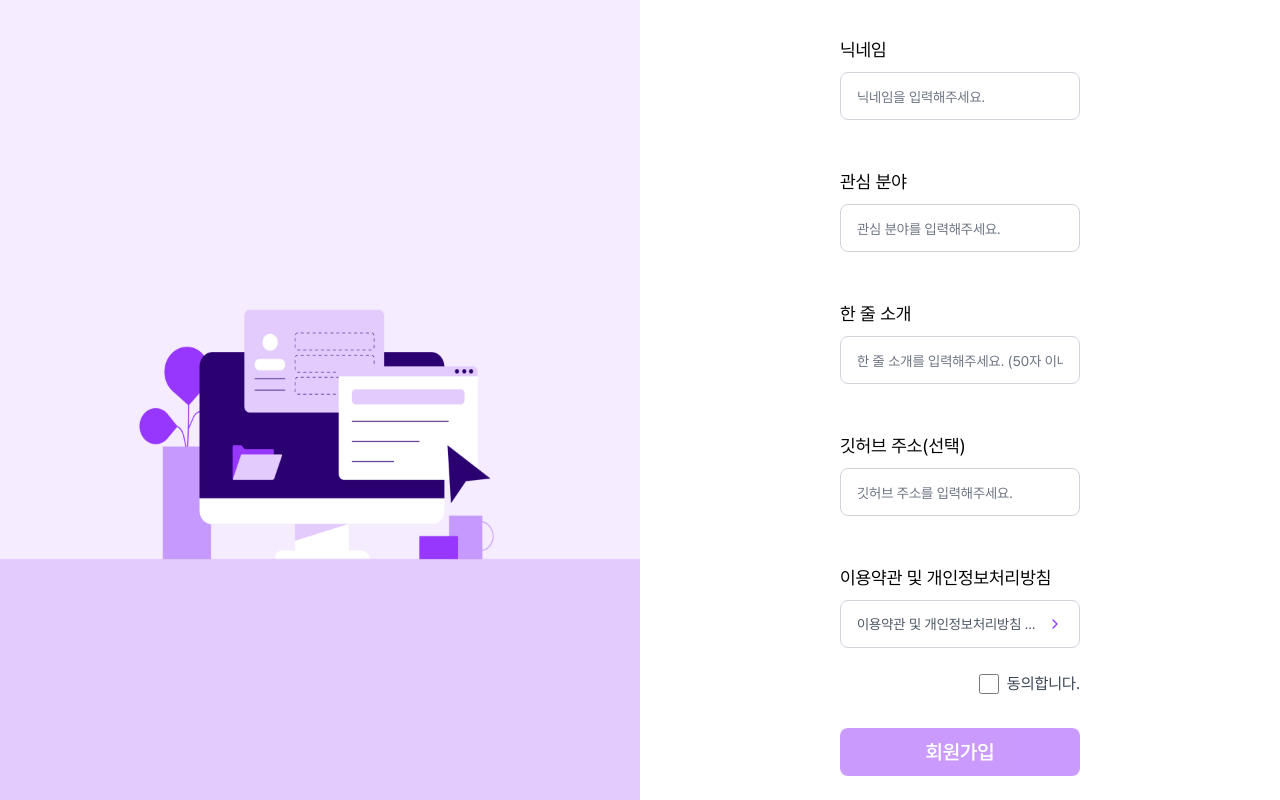
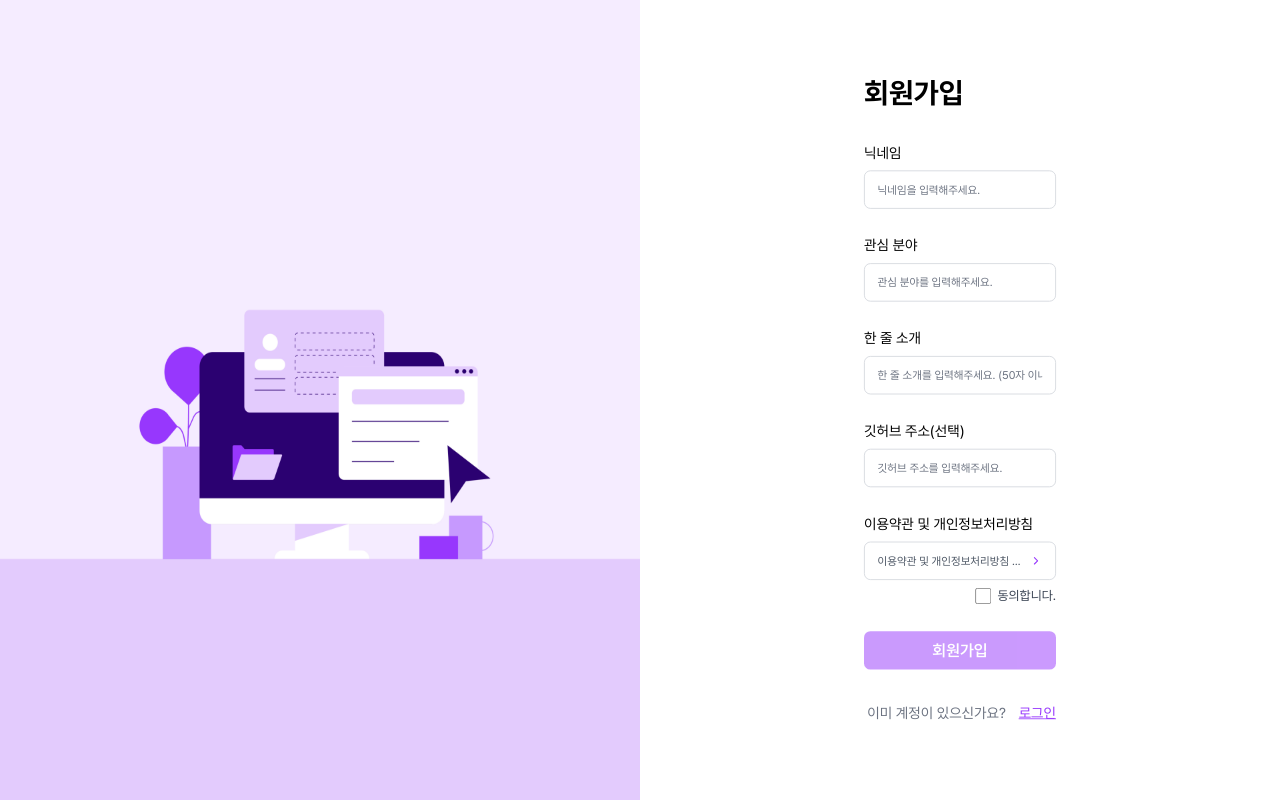
Before and after one commit to IT-Cotato/11th-TroubleLog-FE, a React (Vite) app: page /signup/oauth in a window 1280 px wide. Built offline with nearby package versions, Linux system fonts and the light colour scheme; no server answers.

Commit message:
styles: 카카오 회원가입 정보 입력 페이지 크기 조절

```diff
--- a/src/pages/Login/SignPageOauth.tsx
+++ b/src/pages/Login/SignPageOauth.tsx
@@ -245,8 +245,8 @@ const SignPageOauth = () => {
         alt="signup visual"
       />
 
-      {/* 우측 폼 (SignPageTwo와 동일 구조/간격) */}
-      <div className="w-full lg:w-1/2 h-full px-6 sm:px-16 lg:px-[200px] py-12 sm:py-24 lg:py-[281px] flex flex-col justify-center items-center">
+      {/* 우측 폼 래퍼 */}
+      <div className="w-full lg:w-1/2 h-full scale-[0.8] px-6 sm:px-16 lg:px-[200px] py-12 sm:py-24 lg:py-[281px] flex flex-col justify-center items-center">
         <div className="w-full max-w-[560px] flex flex-col items-center gap-10">
           <h2 className="text-black text-3xl sm:text-4xl lg:text-[36px] font-bold w-full font-pretendard">
             회원가입
@@ -254,8 +254,9 @@ const SignPageOauth = () => {
 
           <form
             onSubmit={handleSubmit}
-            className="flex flex-col items-start w-full gap-4"
+            className="flex flex-col items-start gap-4 w-full"
           >
+            <div className="flex flex-col items-start w-full">
               <Input
                 label="닉네임"
                 type="text"
@@ -292,7 +293,7 @@ const SignPageOauth = () => {
                 name="githubad"
               />
 
-            {/* 약관/개인정보 동의 영역 (SignPageTwo와 동일 플로우) */}
+              {/* 약관/개인정보 동의 영역 */}
               <TermsField
                 label="이용약관 및 개인정보처리방침"
                 onOpen={() => {
@@ -336,11 +337,12 @@ const SignPageOauth = () => {
                   </span>
                 </label>
               </div>
+            </div>
 
             {/* 상단 폼 에러 */}
             {formError && (
               <p
-                className="text-sm text-red-500 mt-1 min-h-[10px]"
+                className="text-red-500 text-[16px] mt-1"
                 aria-live="polite"
                 role="alert"
               >
@@ -348,24 +350,25 @@ const SignPageOauth = () => {
               </p>
             )}
 
+            <div className="flex flex-col items-start gap-4 w-full">
               <button
                 type="submit"
                 className="w-full h-12 bg-[#9737fd] rounded-lg flex justify-center items-center disabled:opacity-50"
                 disabled={submitting || !isFormValid}
               >
-              <span className="text-white text-lg sm:text-xl font-semibold font-pretendard">
+                <span className="text-white text-[20px] font-semibold font-pretendard">
                   {submitting ? "가입 처리 중..." : "회원가입"}
                 </span>
               </button>
+            </div>
           </form>
 
-          {/* 하단 로그인 링크 (우측 정렬) */}
           <div className="flex flex-row items-end self-end gap-4">
-            <h2 className="text-sm sm:text-base md:text-lg text-gray-500 font-pretendard">
+            <h2 className="text-[18px] text-gray-500 font-pretendard">
               이미 계정이 있으신가요?
             </h2>
             <button
-              className="text-sm sm:text-base md:text-lg text-[#9737fd] underline font-pretendard"
+              className="text-[18px] text-[#9737fd] underline font-pretendard"
               onClick={() => navigate(PATH.LOGIN)}
             >
               로그인
```
Lines whose indentation alone changed are shown as unchanged.
